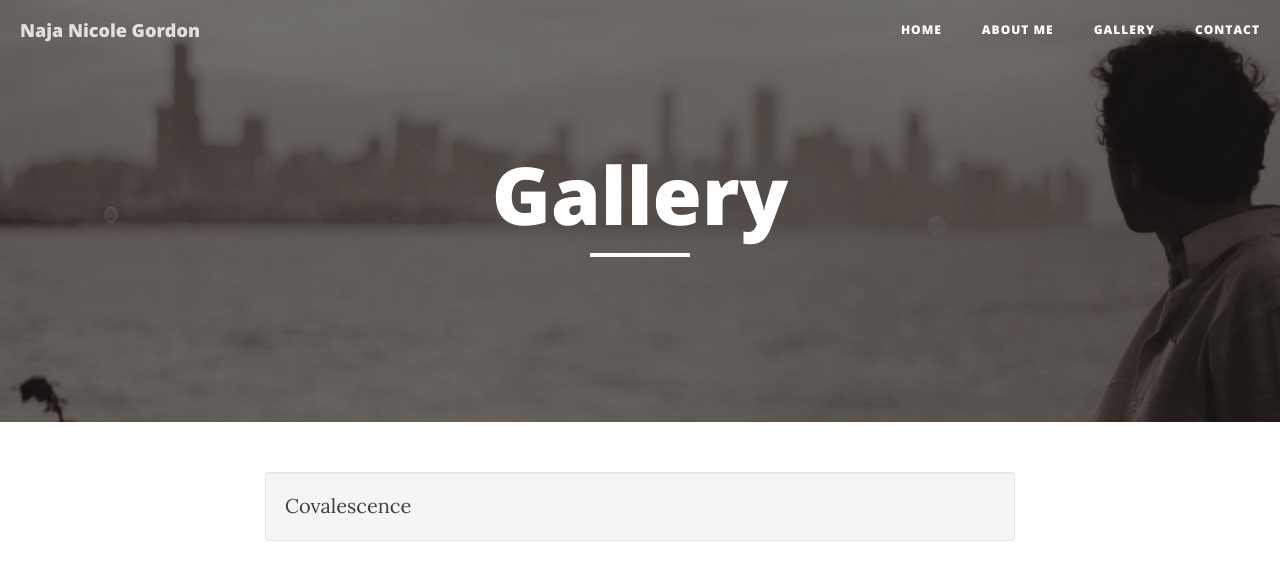
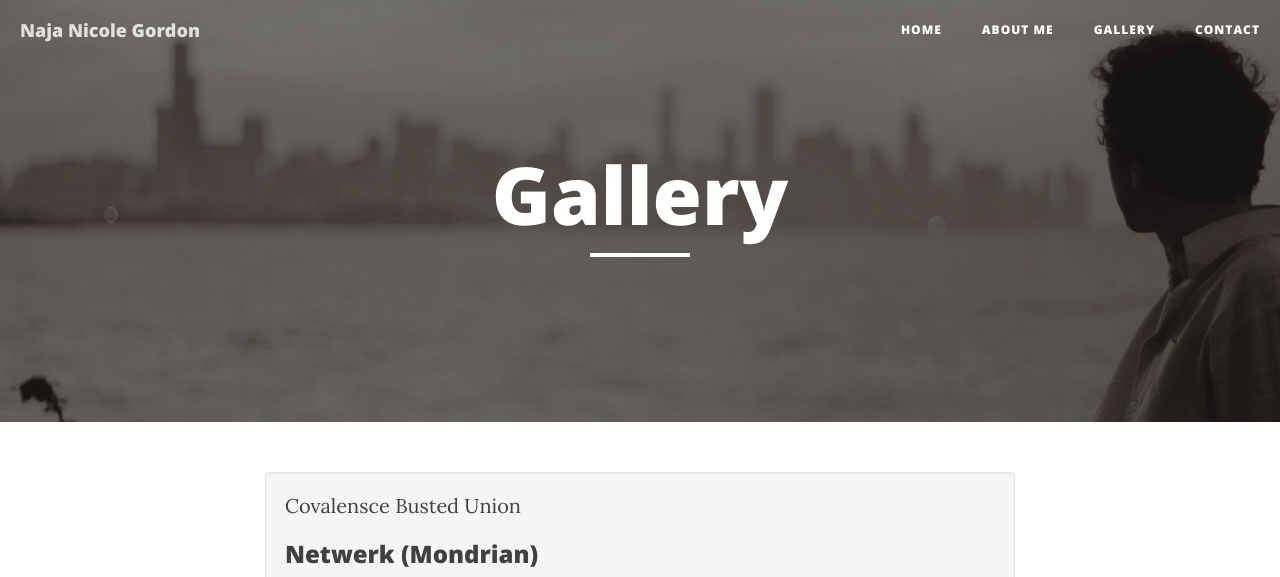
Before and after one commit to NajaNicoleGordon/NajaNicoleGordon.github.io, a Jekyll site: the page built from archives.html, in a window 1280 px wide. Shown: the top 577 px of the page. Built offline with Jekyll 4.4.1, drawn with Linux system fonts in a browser that asks for light colours; nearby versions of some CDN libraries; grey boxes are pictures that could not be loaded.

Commit message:
Update archives.html

```diff
--- a/archives.html
+++ b/archives.html
@@ -6,7 +6,17 @@
 ---
 
 <div class="well">
-<a href="https://vimeo.com/122766876?utm_source=email&utm_medium=clip-transcode_complete-finished-20120100&utm_campaign=7701&email_id=Y2xpcF90cmFuc2NvZGVkfGQ5MzFlOGJiNjhmNjc2MjI2MzBkMzAwYTQ3NjMwMDU1Mzg5fDM0MDY3NDQxfDE0MjY4NzQ5Mjd8NzcwMQ%3D%3D"> Covalescence</a>
+
+<a href="https://vimeo.com/122766876?utm_source=email&utm_medium=clip-transcode_complete-finished-20120100&utm_campaign=7701&email_id=Y2xpcF90cmFuc2NvZGVkfGQ5MzFlOGJiNjhmNjc2MjI2MzBkMzAwYTQ3NjMwMDU1Mzg5fDM0MDY3NDQxfDE0MjY4NzQ5Mjd8NzcwMQ%3D%3D"> Covalensce</a>
+
+<a href="http://www.asadance.org/footage/"> Busted Union</a>
+
+
+<h3> Netwerk (Mondrian)</h3>
+<iframe width="560" height="315" src="https://www.youtube.com/embed/DYTIkqnAWJg" frameborder="0" allowfullscreen></iframe>
+
+
+
 </div>
 
 <style type="text/css">
```
